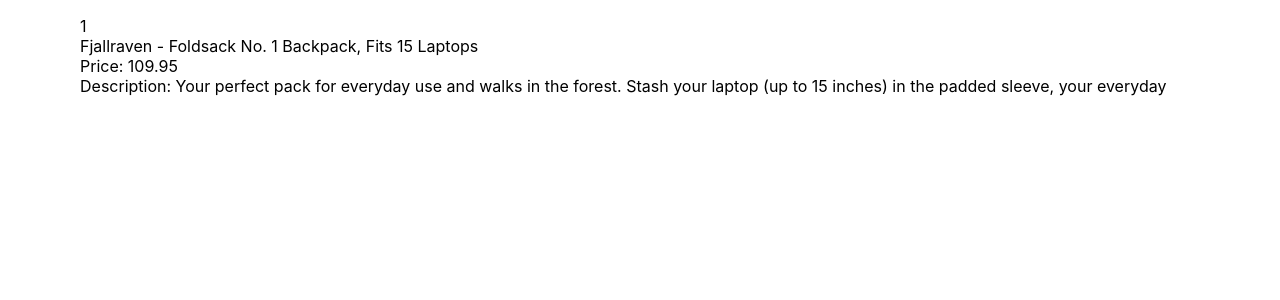
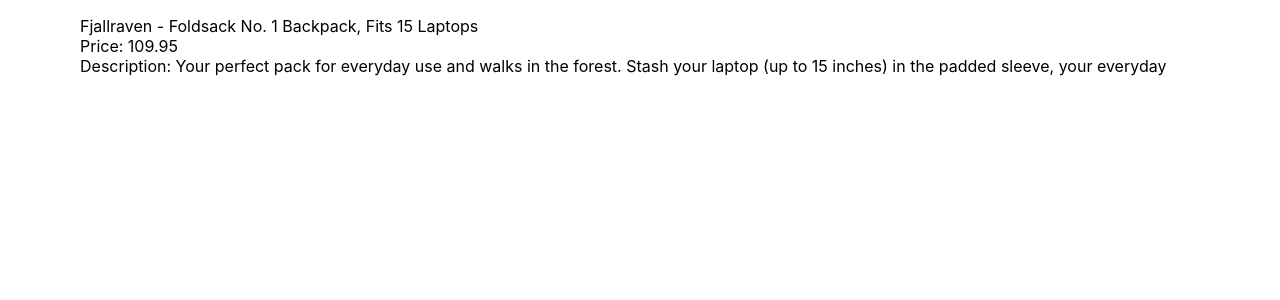
Before and after one commit to kindofclever/products, a Next.js app in the folder products/: page /products/1 in a window 1280 px wide. Shown: the top 300 px of the page. Built offline with nearby package versions, Linux system fonts and the light colour scheme.

Commit message:
Added Selector for item. ISSUE : product does not rerun with new IDs

```diff
--- a/products/pages/products/[id].js
+++ b/products/pages/products/[id].js
@@ -7,20 +7,23 @@
 const product = () => {
 	const router = useRouter();
 	var { id } = router.query;
-    console.log(id)
     if (!id){
         return
         <></>;
     }
+
     var product = products.find((element) => (element.id = id));
+    console.log(id, product)
     return (
+        <>
         <ul >
-                <ul>{id}</ul>
             <ul> {product.title} </ul>
             <ul> Price: {product.price} </ul>
             <ul> Description: {product.description}</ul>
         </ul>
+        </>
     );
+
     }
 
 
```
Lines whose indentation alone changed are shown as unchanged.
